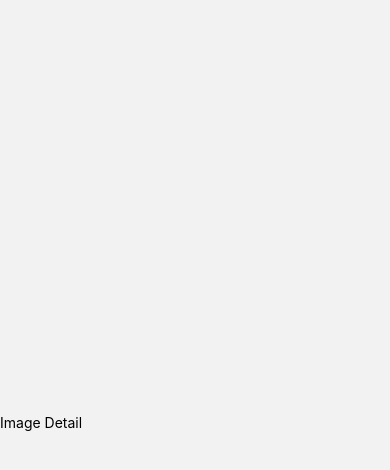
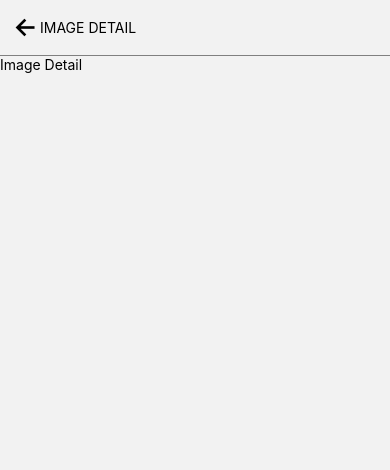
Before and after one commit to dev1week/Gallery, a React Native app: screen /ImageDetail in a window 390 px wide. Shown: the top 470 px of the page. Built offline with nearby package versions, Linux system fonts and the light colour scheme.

Commit message:
#9 -1 이미지 상세 페이지 헤더 개발

```diff
--- a/src/screen/ImageDetailScreen.js
+++ b/src/screen/ImageDetailScreen.js
@@ -1,11 +1,22 @@
-import React from "react";
+import React, { useCallback } from "react";
 import { View } from "react-native";
+import { Header } from "../components/Header/Header";
 import { Typography } from "../components/Typography";
 
 export const ImageDetailScreen = (props) => {
   return (
-    <View style={{ flex: 1, alignContent: "center", justifyContent: "center" }}>
-      <Typography>Image Detail</Typography>
+    <View style={{ flext: 1 }}>
+      <Header>
+        <Header.Group>
+          <Header.Icon iconName={"arrow-back"}></Header.Icon>
+          <Header.Title title="IMAGE DETAIL"></Header.Title>
+        </Header.Group>
+      </Header>
+      <View
+        style={{ flex: 1, alignContent: "center", justifyContent: "center" }}
+      >
+        <Typography>Image Detail</Typography>
+      </View>
     </View>
   );
 };
```
